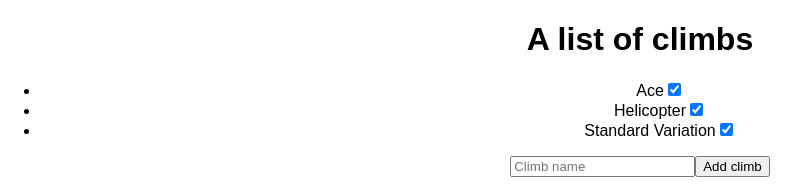
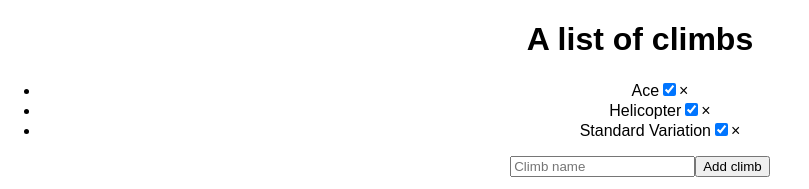
Before and after one commit to elycheea/ticklist, a React (Create React App) app: page / in a window 1280 px wide. Shown: the top 189 px of the page, without its empty margins (0-809 px from the left). Built offline with nearby package versions, Linux system fonts and the light colour scheme.

Commit message:
Allow climbs to be removed.

```diff
--- a/src/App.js
+++ b/src/App.js
@@ -1,5 +1,4 @@
 import React, { Component } from 'react';
-import logo from './logo.svg';
 import './App.css';
 import ClimbList from './components/ClimbList';
 import _ from 'lodash';
@@ -44,6 +43,13 @@ class App extends Component {
     });
   }
 
+  removeClimb = (index) => {
+    const climbs = _.cloneDeep(this.state.climbs);
+    climbs.splice(index, 1);
+
+    this.setState({ climbs });
+  }
+
   toggleSent = (index) => {
     const climbs = _.cloneDeep(this.state.climbs);
     climbs[index].sent = !climbs[index].sent;
@@ -51,10 +57,11 @@ class App extends Component {
     this.setState({ climbs });
   }
 
+
   render() {
     return (
       <div className="App">
-        <ClimbList climbs={this.state.climbs} toggleSent={this.toggleSent}/>
+        <ClimbList climbs={this.state.climbs} toggleSent={this.toggleSent} removeClimb={this.removeClimb}/>
 
         <form type="submit" onSubmit={event => event.preventDefault()}>
           <input type="text" placeholder="Climb name" value={this.state.newClimb} onChange={this.handleChange}/>
--- a/src/components/ClimbItem/index.js
+++ b/src/components/ClimbItem/index.js
@@ -6,7 +6,8 @@ class ClimbItem extends Component {
     return (
       <li id="climb-{this.props.index}">
         {this.props.climb.name}
-        <input type="checkbox" checked={this.props.climb.sent} onClick={this.props.toggleSent}/>
+        <input type="checkbox" checked={this.props.climb.sent} onChange={this.props.toggleSent}/>
+        <span onClick={this.props.removeClimb}>&times;</span>
       </li>
     );
   }
--- a/src/components/ClimbList/index.js
+++ b/src/components/ClimbList/index.js
@@ -9,7 +9,7 @@ class ClimbList extends Component {
         <h1>A list of climbs</h1>
         <ul>
           {this.props.climbs.map((climb, i) => (
-            <ClimbItem key={i} climb={climb} toggleSent={() => this.props.toggleSent(i)} />
+            <ClimbItem key={i} climb={climb} toggleSent={() => this.props.toggleSent(i)} removeClimb={() => this.props.removeClimb(i)} />
           ))}
         </ul>
       </div>
```
